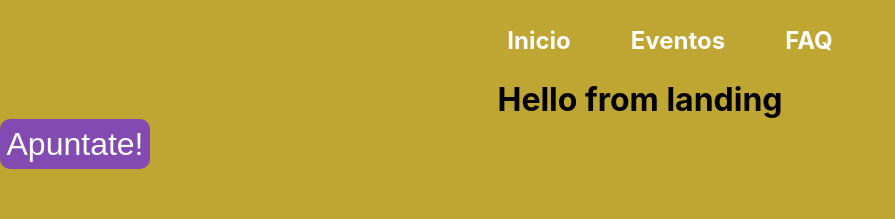
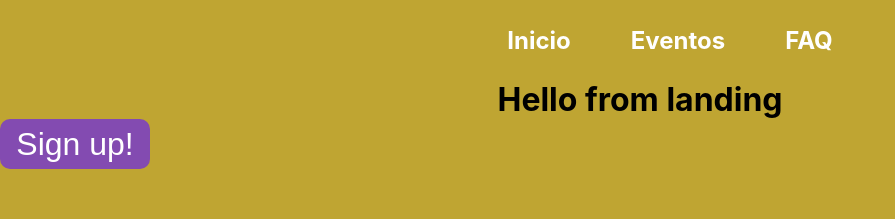
Before and after one commit to NemisIGuess/sylvinhos-festival, a React (Create React App) app: page / in a window 1280 px wide. Shown: the top 219 px of the page, without its empty margins (0-895 px from the left). Built offline with nearby package versions, Linux system fonts and the light colour scheme.

Commit message:
fixed a typo

```diff
--- a/src/Components/Landing/Landing.js
+++ b/src/Components/Landing/Landing.js
@@ -4,7 +4,7 @@ function Landing() {
   return (
     <div>
       <h1>Hello from landing</h1>
-      <button className="sign-up-btn">Apuntate!</button>
+      <button className="sign-up-btn">Sign up!</button>
       {/* There should be a logo, a button to sign up for the festival and the poster with the events of the festival. Include a link to socials */}
     </div>
   );
```
